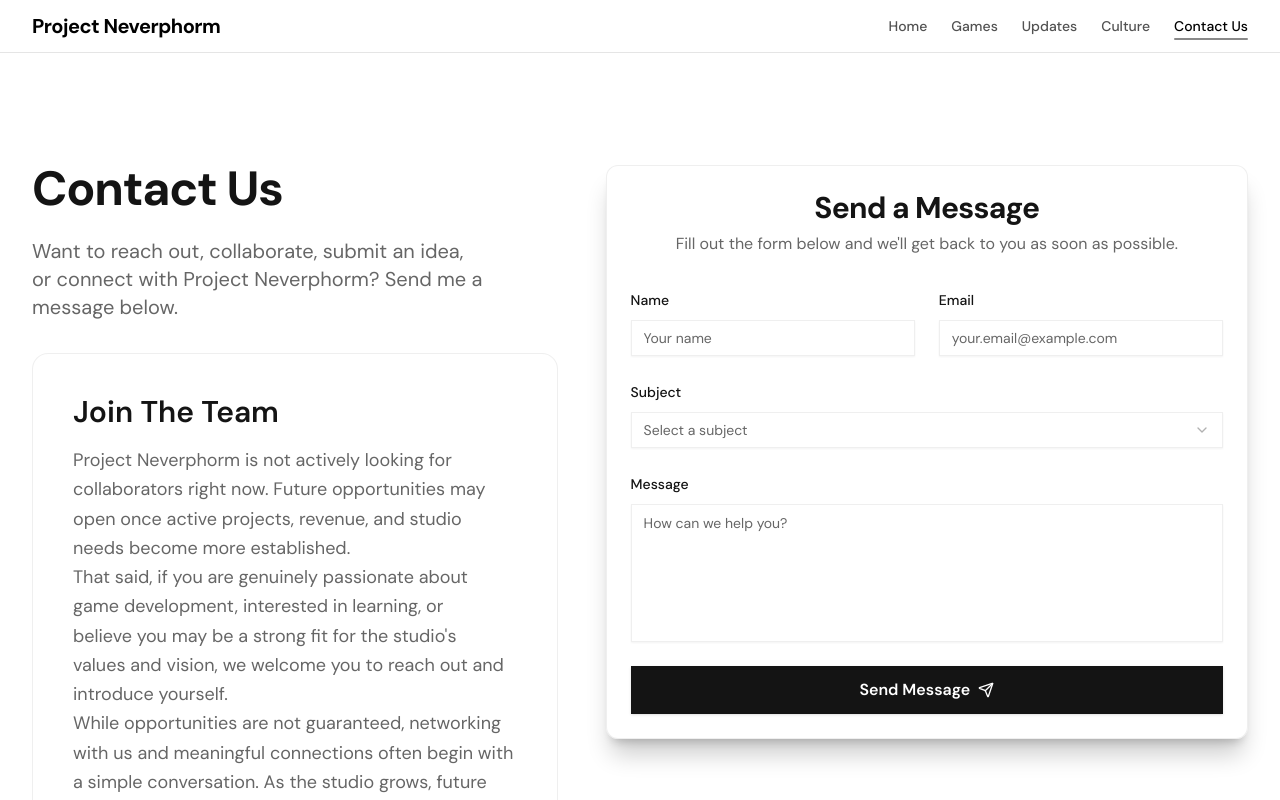
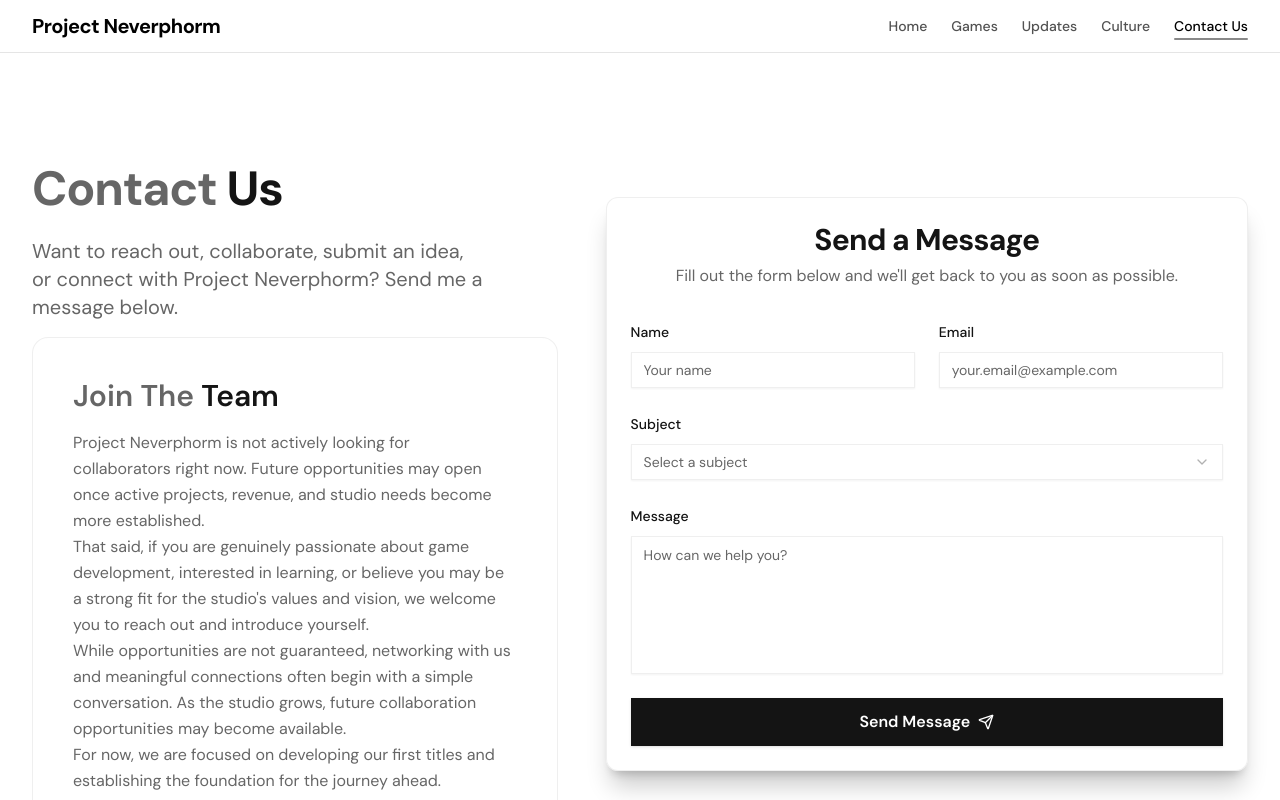
Before and after one commit to Minxci/neverphorm-site, a React (Vite) app in the folder apps/web/: page /contact in a window 1280 px wide. Shown: the top 800 px of the page. Built offline with nearby package versions, Linux system fonts and the light colour scheme; the HTML template or start-up script is replaced by a standard one; what pocketbase would draw is missing.

Commit message:
trying things

```diff
--- a/apps/web/src/pages/ContactUsPage.jsx
+++ b/apps/web/src/pages/ContactUsPage.jsx
@@ -111,7 +111,7 @@ const ContactUsPage = () => {
       <div className="grid grid-cols-1 lg:grid-cols-[0.9fr_1.1fr] gap-10 lg:gap-12 items-start">
 
           {/* 1. CONTACT INTRO */}
-        <div className="space-y-8">
+        <div className="space-y-4 text-muted-foreground text-base leading-relaxed">
           <motion.section
             className="text-left"
             initial="initial"
@@ -136,19 +136,19 @@ const ContactUsPage = () => {
           >
             {/* Updated on 4/29/2026 */}
             <h2 className="text-2xl md:text-3xl font-semibold mb-4">Join The <span className="text-primary">Team</span></h2>
-            <p className="text-muted-foreground text-lg leading-relaxed max-w-3xl">
+            <p>
               Project Neverphorm is not actively looking for collaborators right now.
               Future opportunities may open once active projects, revenue, and studio needs become more established.
             </p>
-            <p className="text-muted-foreground text-lg leading-relaxed max-w-3xl">
+            <p>
               That said, if you are genuinely passionate about game development, interested in learning, or believe you may be a strong fit for the
               studio's values and vision, we welcome you to reach out and introduce yourself.
             </p>
-            <p className="text-muted-foreground text-lg leading-relaxed max-w-3xl">
+            <p>
               While opportunities are not guaranteed, networking with us and meaningful connections often begin with a simple conversation. As the studio grows,
               future collaboration opportunities may become available.
             </p>
-            <p className="text-muted-foreground text-lg leading-relaxed max-w-3xl">
+            <p>
               For now, we are focused on developing our first titles and establishing the foundation for the journey ahead.
             </p>
           </motion.section>
@@ -205,7 +205,7 @@ const ContactUsPage = () => {
 
           {/* 5. CONTACT FORM */}
 
-        <div>
+        <div className="lg:pt-8">
           <motion.section
             id="contact-form"
             className="scroll-mt-24"
```
